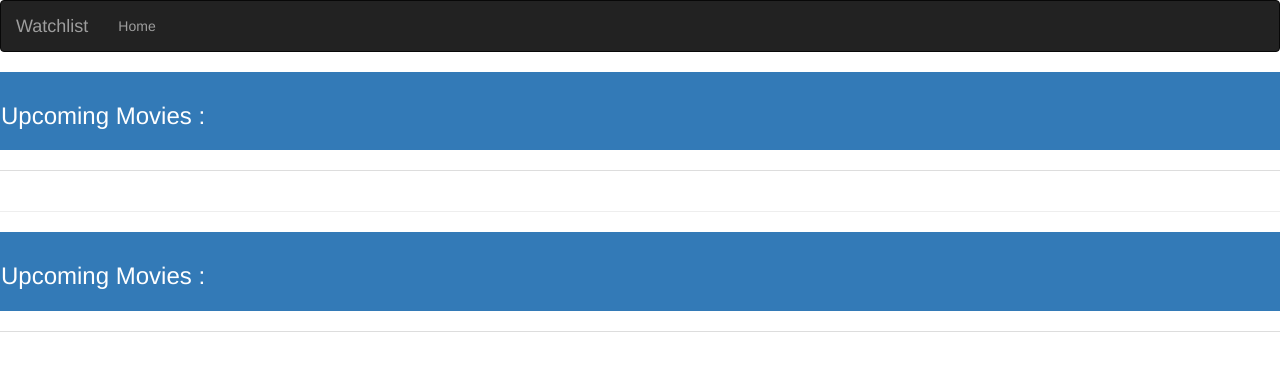
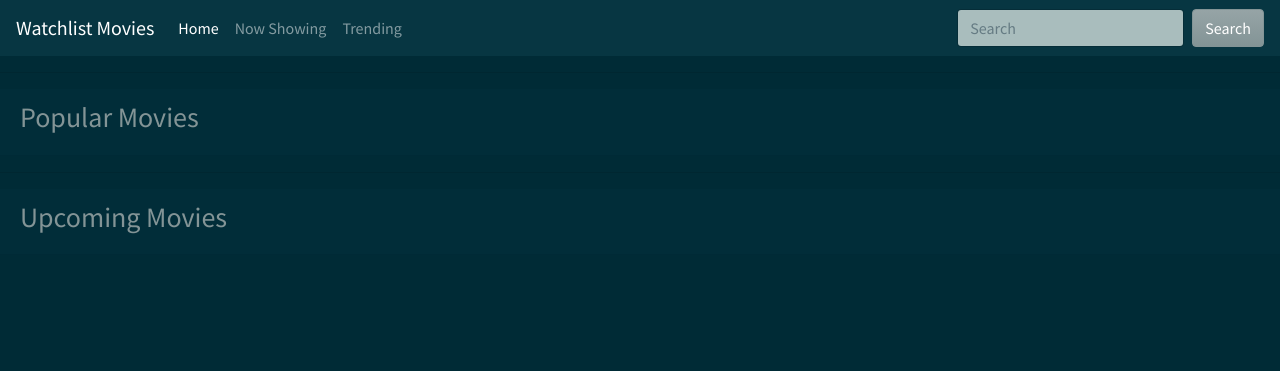
Before and after one commit to vonmutinda/Watchlist, a Flask app: template app/templates/index.html in a window 1280 px wide. Shown: the top 371 px of the page. Run offline with Flask 2, Linux system fonts and the light colour scheme; the template is opened without the code that fills it, so the values that code supplies are empty; some libraries are stand-ins or nearby versions.

Commit message:
professional standards

```diff
--- a/app/templates/base.html
+++ b/app/templates/base.html
@@ -1,4 +1,5 @@
 {% extends 'bootstrap/base.html' %}
+
         {% block navbar %}
             {% include 'navbar.html' %}
         {% endblock %}
--- a/app/templates/index.html
+++ b/app/templates/index.html
@@ -1,31 +1,35 @@
 {% extends 'bootstrap/base.html' %}
 {% import 'macros.html' as macro %}
+{% include 'navbar.html' %}
+{% block styles %}
+    <link rel="stylesheet" href="https://stackpath.bootstrapcdn.com/bootswatch/4.1.3/solar/bootstrap.min.css">
+    <link rel="stylesheet" href="{{url_for('static',filename='css/index.css')}}">
+{% endblock %}
 
-{% include 'navbar.html' %}
 
 
 {% block body %}
 
+<hr>
+
+<div class="card-header center">
+        <h3>Popular Movies</h3>
+</div>
 <div class="row">
-        <div class="list-group">
-                <a href="#" class="list-group-item list-group-item-action active">
-                    <h3>Upcoming Movies : </h3>
-                </a>
-                <a href="#" class="list-group-item list-group-item-action">
-                        {{ macro.displayMovieList(popular) }}
-                </a>
-        </div>
-</div>
-<hr>
-<div class="row">
-        <div class="list-group">
-                <a href="#" class="list-group-item list-group-item-action active">
-                    <h3>Upcoming Movies : </h3>
-                </a>
-                <a href="#" class="list-group-item list-group-item-action">
-                        {{ macro.displayMovieList(upcoming) }}
-                </a>
-        </div>
+
+     {{ macro.displayMovieList(popular) }}
 </div>
 
+<hr>
+
+<div class="card-header center">
+        <h3>Upcoming Movies</h3>
+</div>
+<div class="row">
+        {{ macro.displayMovieList(upcoming) }}
+</div>
+
+
+
+
 {% endblock %}
--- a/app/templates/macros.html
+++ b/app/templates/macros.html
@@ -3,12 +3,22 @@
     {% for movie in movie_list %}
 
 
-        <div class="col-xs-12 col-sm-4 col-md-2 col-lg-2">
-            <a href="/movie/{{movie.id}}">
+        <!-- <div class="col-md-3">
+            <a class="list-group-item list-group-item-action active" href="/movie/{{movie.id}}">
                 <li style="list-style: none">{{movie.title}}</li>
             </a>
-            <img class="img-responsive" src="{{movie.poster}}" alt="">
-        </div>
+            <a class='list-group-item list-group-item-action' href="/movie/{{movie.id}}">
+                <img class="img-responsive" src="{{movie.poster}}" alt="">
+            </a>
+
+        </div> -->
+
+    <div class="card mb-3 col-md-3">
+        <a class="list-group-item list-group-item-action active" href="/movie/{{movie.id}}">
+            <li style="list-style: none">{{movie.title}}</li>
+        </a>
+        <img style="height: auto; width: 100%; display: block;" src="{{movie.poster}}" alt="{{movie.title}}">
+    </div>
 
 
     {% endfor %}
--- a/app/templates/navbar.html
+++ b/app/templates/navbar.html
@@ -1,18 +1,32 @@
-<div class="navbar navbar-inverse" role="navigation">
-    <div class="container-fluid">
-        <div class="navbar-header">
-            <button type="button" class="navbar-toggle" data-toggle="collapse" data-target=".navbar-collapse">
-                <span class="sr-only">Toggle navigation</span>
-                <span class="icon-bar"></span>
-                <span class="icon-bar"></span>
-                <span class="icon-bar"></span>
-            </button>
-            <a class="navbar-brand" href="/"> Watchlist </a>
-        </div>
-        <div class="navbar-collapse collapse">
-            <ul class="nav navbar-nav">
-                <li><a href="/">Home</a></li>
-        </div>
+{% block styles %}
+    <link rel="stylesheet" href="https://stackpath.bootstrapcdn.com/bootswatch/4.1.3/solar/bootstrap.min.css">
+    <link rel="stylesheet" href="{{url_for('static',filename='css/index.css')}}">
+{% endblock %}
 
+<nav class="navbar navbar-expand-lg navbar-dark bg-dark">
+    <a class="navbar-brand" href="#">Watchlist Movies</a>
+    <button class="navbar-toggler" type="button" data-toggle="collapse" data-target="#navbarColor02" aria-controls="navbarColor02" aria-expanded="false" aria-label="Toggle navigation">
+        <span class="navbar-toggler-icon"></span>
+    </button>
+
+    <div class="collapse navbar-collapse" id="navbarColor02">
+        <ul class="navbar-nav mr-auto">
+        <li class="nav-item active">
+            <a class="nav-link" href="/">Home <span class="sr-only">(current)</span></a>
+        </li>
+        <li class="nav-item">
+            <a class="nav-link" href="#">Now Showing</a>
+        </li>
+        <li class="nav-item">
+            <a class="nav-link" href="#upcoming">Trending</a>
+        </li>
+        <!-- <li class="nav-item">
+            <a class="nav-link" href="#">Upcoming</a>
+        </li> -->
+        </ul>
+        <form class="form-inline my-2 my-lg-0">
+        <input class="form-control mr-sm-2" type="text" placeholder="Search">
+        <button class="btn btn-secondary my-2 my-sm-0" type="submit">Search</button>
+        </form>
     </div>
-</div>
+</nav>
```
Also changed, not shown: app/templates/movie.html (+7 -11 lines), app/static/css/index.css (added).
